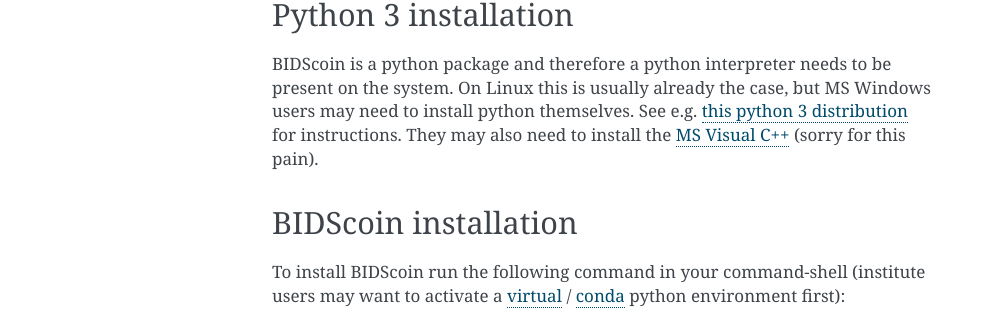
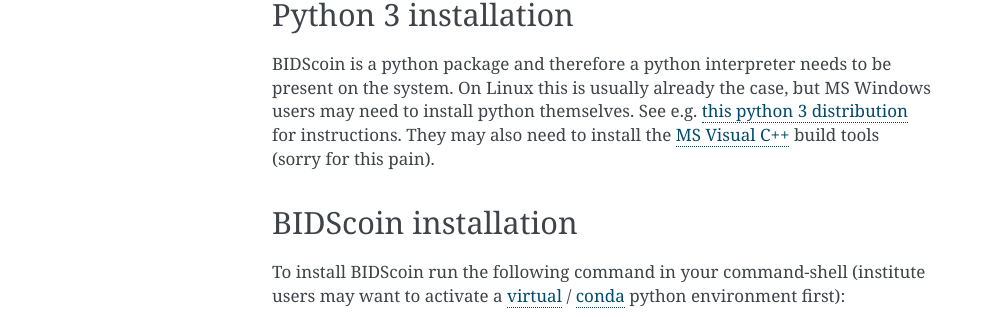
Before and after one commit to Donders-Institute/bidscoin, a Sphinx documentation site: the page built from docs/installation.rst, in a window 1280 px wide. Shown: the part 510-827 px from the top of the page, without its empty margins (148-1140 px from the left). Built offline with Sphinx 7.4.7, drawn with Linux system fonts in a browser that asks for light colours.

Commit message:
Improved documentation

```diff
--- a/docs/finalizing.rst
+++ b/docs/finalizing.rst
@@ -5,7 +5,7 @@
 
 Adding meta-data
 ----------------
-For instance, you should update the content of the ``dataset_description.json`` and ``README`` files in your bids folder and you may need to provide e.g. additional ``*_scans.tsv``,\ ``*_sessions.tsv`` or ``participants.json`` files (see the `BIDS specification <http://bids.neuroimaging.io/bids_spec.pdf>`__ for more information). Moreover, if you have behavioural log-files you will find that BIDScoin does not (yet) `support <#bidscoin-functionality--todo>`__ converting these into BIDS compliant ``*_events.tsv/json`` files (advanced users are encouraged to use the ``bidscoiner`` `plug-in <#options-and-plug-in-functions>`__ possibility and write their own log-file parser).
+For instance, you should update the content of the ``dataset_description.json`` and ``README`` files in your bids folder and you may need to provide e.g. additional ``*_scans.tsv``,\ ``*_sessions.tsv`` or ``participants.json`` files (see the `BIDS specification <http://bids.neuroimaging.io/bids_spec.pdf>`__ for more information). Moreover, if you have behavioural log-files you will find that BIDScoin does not (yet) `support <index.html#bidscoin-functionality>`__ converting these into BIDS compliant ``*_events.tsv/json`` files (advanced users are encouraged to use the ``bidscoiner`` `plug-in <advanced.html#plugins>`__ possibility and write their own log-file parser).
 
 Data sharing utilities
 ----------------------
--- a/docs/installation.rst
+++ b/docs/installation.rst
@@ -14,7 +14,7 @@
 Python 3 installation
 ---------------------
 
-BIDScoin is a python package and therefore a python interpreter needs to be present on the system. On Linux this is usually already the case, but MS Windows users may need to install python themselves. See e.g. `this python 3 distribution <https://docs.anaconda.com/anaconda/install/windows/>`__ for instructions. They may also need to install the `MS Visual C++ <https://visualstudio.microsoft.com/downloads/>`__ (sorry for this pain).
+BIDScoin is a python package and therefore a python interpreter needs to be present on the system. On Linux this is usually already the case, but MS Windows users may need to install python themselves. See e.g. `this python 3 distribution <https://docs.anaconda.com/anaconda/install/windows/>`__ for instructions. They may also need to install the `MS Visual C++ <https://visualstudio.microsoft.com/downloads/>`__ build tools (sorry for this pain).
 
 BIDScoin installation
 ---------------------
```
